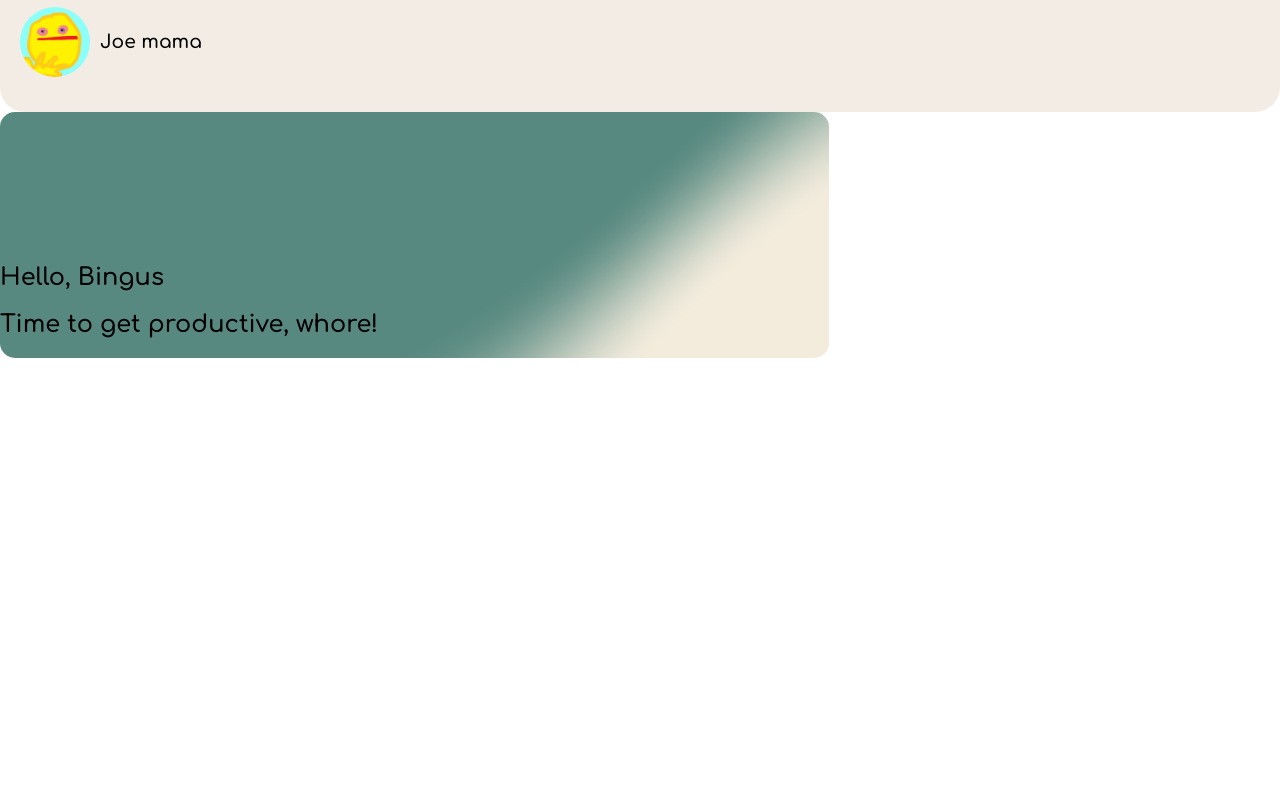
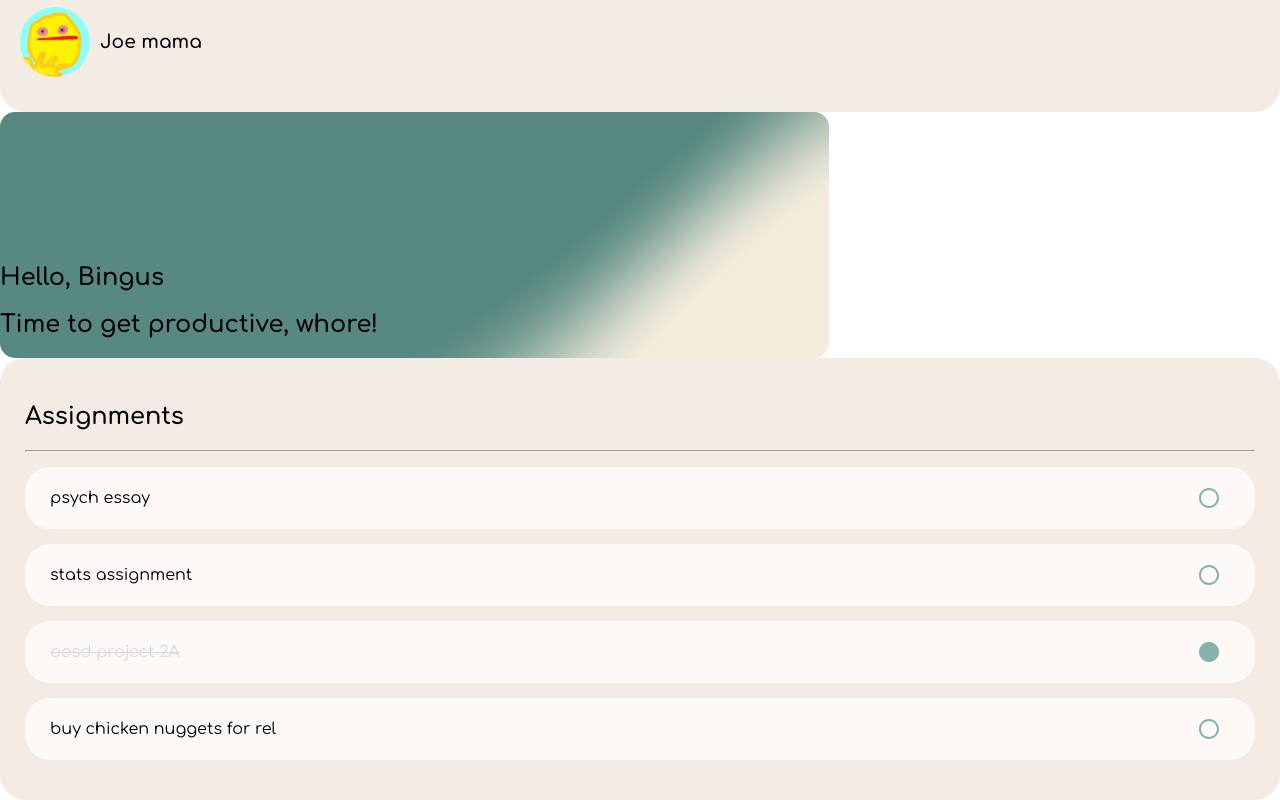
Before and after one commit to stephhoneyy/wit-hackathon-2022, a React (Create React App) app: page /home in a window 1280 px wide. Shown: the part 391-1191 px from the top of the page. Before the commit the page ends 800 px from the top, so only its background shows below. Built offline with nearby package versions, Linux system fonts and the light colour scheme.

Commit message:
strikethrough text

```diff
--- a/src/componentos/AssignmentTask.css
+++ b/src/componentos/AssignmentTask.css
@@ -8,3 +8,8 @@
     margin: 15px 0;
     padding: 10px 25px;
 }
+
+.completed-task-name {
+    text-decoration: line-through;
+    color: #D9D9D9;
+}
--- a/src/componentos/AssignmentTask.js
+++ b/src/componentos/AssignmentTask.js
@@ -14,9 +14,10 @@ const CustomCheckbox = styled(Checkbox)(({ theme }) => ({
   }));
 
 export default function AssignmentTask({ task, setDone }) {
+    let taskNameClass = task.done ? "completed-task-name" : "task-name"
     return (
         <div className="assignment-task">
-            <div className="task-name">{task.name}</div>
+            <div className={taskNameClass}>{task.name}</div>
             <CustomCheckbox
                 icon={<CircleOutlinedIcon />}
                 checkedIcon={<CircleIcon />}
--- a/src/componentos/Assignments.js
+++ b/src/componentos/Assignments.js
@@ -17,6 +17,11 @@ const tasks = [
         id: 3,
         name: "oosd project 2A",
         done: true,
+    },
+    {
+        id: 4,
+        name: "buy chicken nuggets for rel",
+        done: false,
     }
 ];
 
--- a/src/pages/Home.js
+++ b/src/pages/Home.js
@@ -7,6 +7,7 @@ import Card from '../componentos/Card.js'
 import Welcome from '../componentos/Welcome.js';
 import Profile from '../componentos/Profile.js';
 import Leaderboard from '../componentos/Leaderboard.js';
+import Assignments from '../componentos/Assignments.js';
 
 const cardInput = [
     {id: 1, name:"joe mama", img: "joemama.jpg"},
@@ -21,6 +22,7 @@ export default function Home() {
           <h2>project name heherjeh</h2>
           <Leaderboard cards={cardInput}/>
           <Welcome />
+          <Assignments />
         </div>
     )
 }
```
